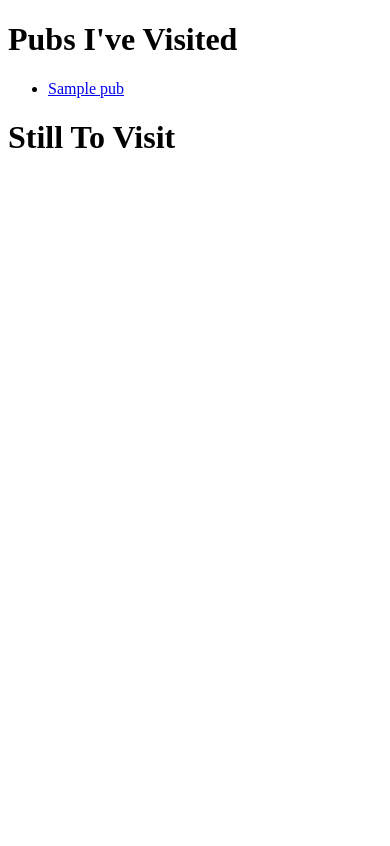
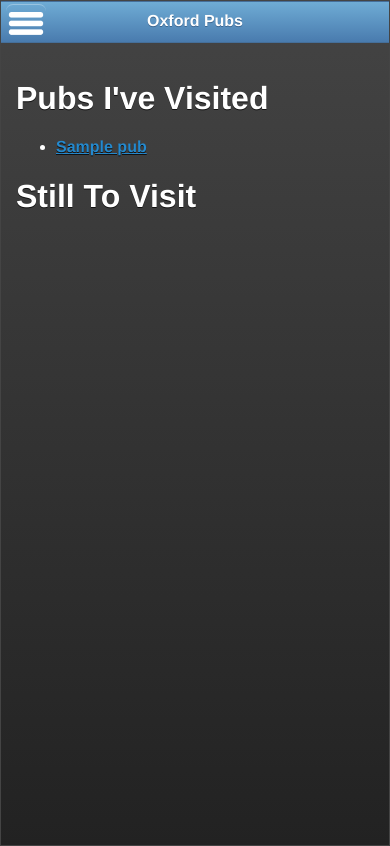
Before and after one commit to podgib/oxfordpubcrawl, a Python web app: template src/templates/user_pubs.html in a window 390 px wide. Before the commit the page ends 148 px from the top, so only its background shows below. Run offline with Jinja, Linux system fonts and the light colour scheme; the template is opened without the code that fills it: most values are stand-ins (such as "Sample title", 1, 10 or a date in 2020).

Commit message:
mobile layout

```diff
--- /dev/null
+++ b/assets/style.mobile.css
@@ -0,0 +1,7 @@
+#menu-button {
+  height: 40px;
+  width: 40px;
+  background: url(images/hamburger.png) no-repeat;
+  border: none !important;
+  box-shadow: none !important;
+}
--- a/src/templates/layout.html
+++ b/src/templates/layout.html
@@ -3,13 +3,73 @@
 <html>
 
 <head>
+  <meta name="viewport" content="width=device-width, initial-scale=1" />
 
+  <title>The Great Oxford Pub Crawl</title>
+
+  <link rel="stylesheet" type="text/css" href="/assets/jquery.mobile.structure-1.3.2.min.css" />
+  <link rel="stylesheet" type="text/css" href="/assets/jquery.mobile.theme-1.3.2.min.css" />
+  <link rel="stylesheet" type="text/css" href="/assets/style.mobile.css" />
   <script src="/assets/jquery-1.10.2.min.js" type="text/javascript"></script>
+  <script src="/assets/jquery.mobile-1.3.2.min.js" type="text/javascript"></script>
 </head>
 
 <body>
-{% block content %}
-{% endblock content %}
+<div data-role="page" data-theme="a" data-title="Oxford Pubs">
+  <div data-role="panel" data-theme="d" data-position="left" data-display="overlay" id="main-menu" class="main-menu">
+    <ul data-role="listview" data-theme="d">
+      <li data-role="list-header" role="heading" data-icon="delete">
+        <a data-rel="close">Close</a>
+      </li>
+      {% if user %}
+      <li data-icon="false">
+        <a href="/profile" data-transition="slide">
+          Me
+        </a>
+      </li>
+      <li data-icon="false">
+        <a href="/visited" data-transition="slide">
+          Pubs I've Visited
+        </a>
+      </li>
+      <li data-icon="false">
+        <a href="/notvisited" data-transition="slide">
+          Pubs to Visit
+        </a>
+      </li>
+      {% else %}
+      <li data-icon="false">
+        <a href="/login" data-transition="slide">
+          Login/Sign up
+        </a>
+      </li>
+      {% endif %}
+      <li data-icon="false">
+        <a href="/pubs" data-transition="slide">
+          All Pubs
+        </a>
+      </li>
+    </ul>
+  </div>
+
+  <div id="header" data-role="header" data-theme="b">
+    <a href="#main-menu" id="menu-button">
+    </a>
+    <h2>
+      Oxford Pubs
+    </h2>
+  </div>
+  <div data-role="content" style="padding: 15px" id="content">
+    {% if errormsg %}
+    <div class="error">
+      {{errormsg}}
+    </div>
+    {% endif %}
+    {% block content %}
+    {% endblock %}
+  </div>
+
+</div>
 
 {% block script %}
 {% endblock script %}
```
Also changed, not shown: assets/images/hamburger.png (added).
